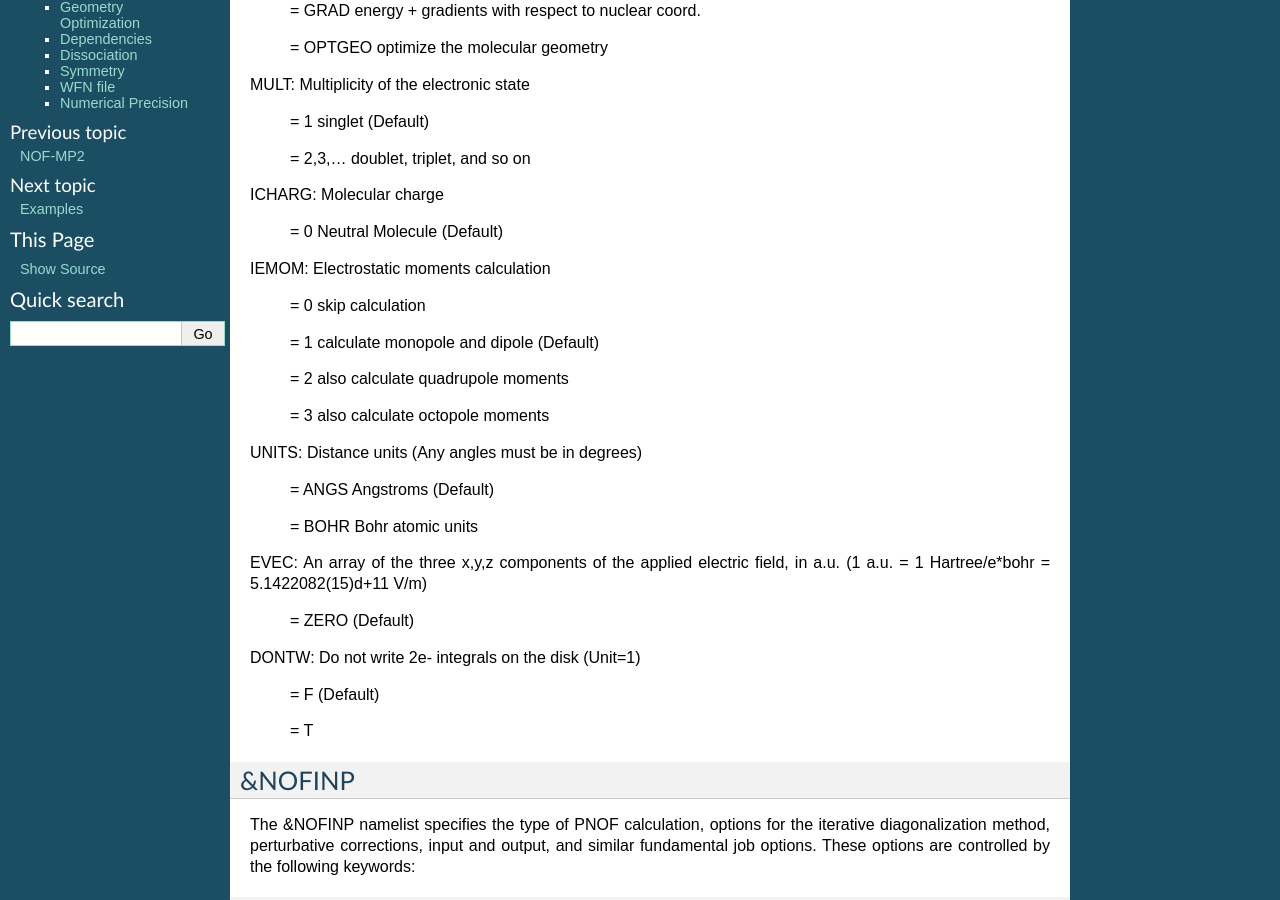
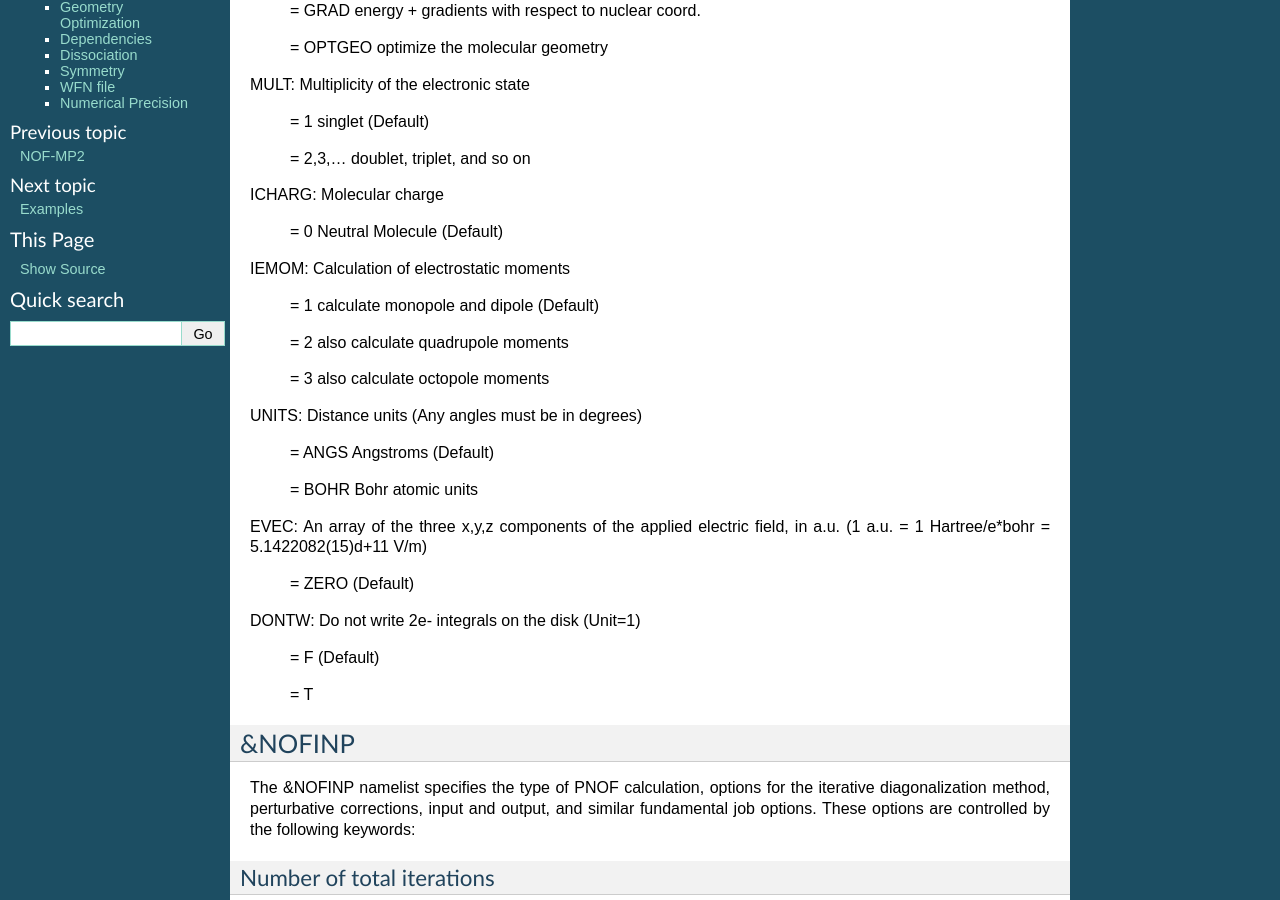
Before and after one commit to DoNOF/DoNOF-Documentation, a Sphinx documentation site: the page built from docs/input.rst, in a window 1280 px wide and 900 px high, scrolled down 587 px. Built offline with Sphinx 7.4.7, drawn with Linux system fonts in a browser that asks for light colours.

Commit message:
Update input.rst

```diff
--- a/docs/input.rst
+++ b/docs/input.rst
@@ -38,9 +38,7 @@ ICHARG:    Molecular charge
 
     = 0  Neutral Molecule (Default)
 
-IEMOM:     Electrostatic moments calculation
-
-    = 0      skip calculation
+IEMOM:     Calculation of electrostatic moments
 
     = 1      calculate monopole and dipole (Default)
 
```
